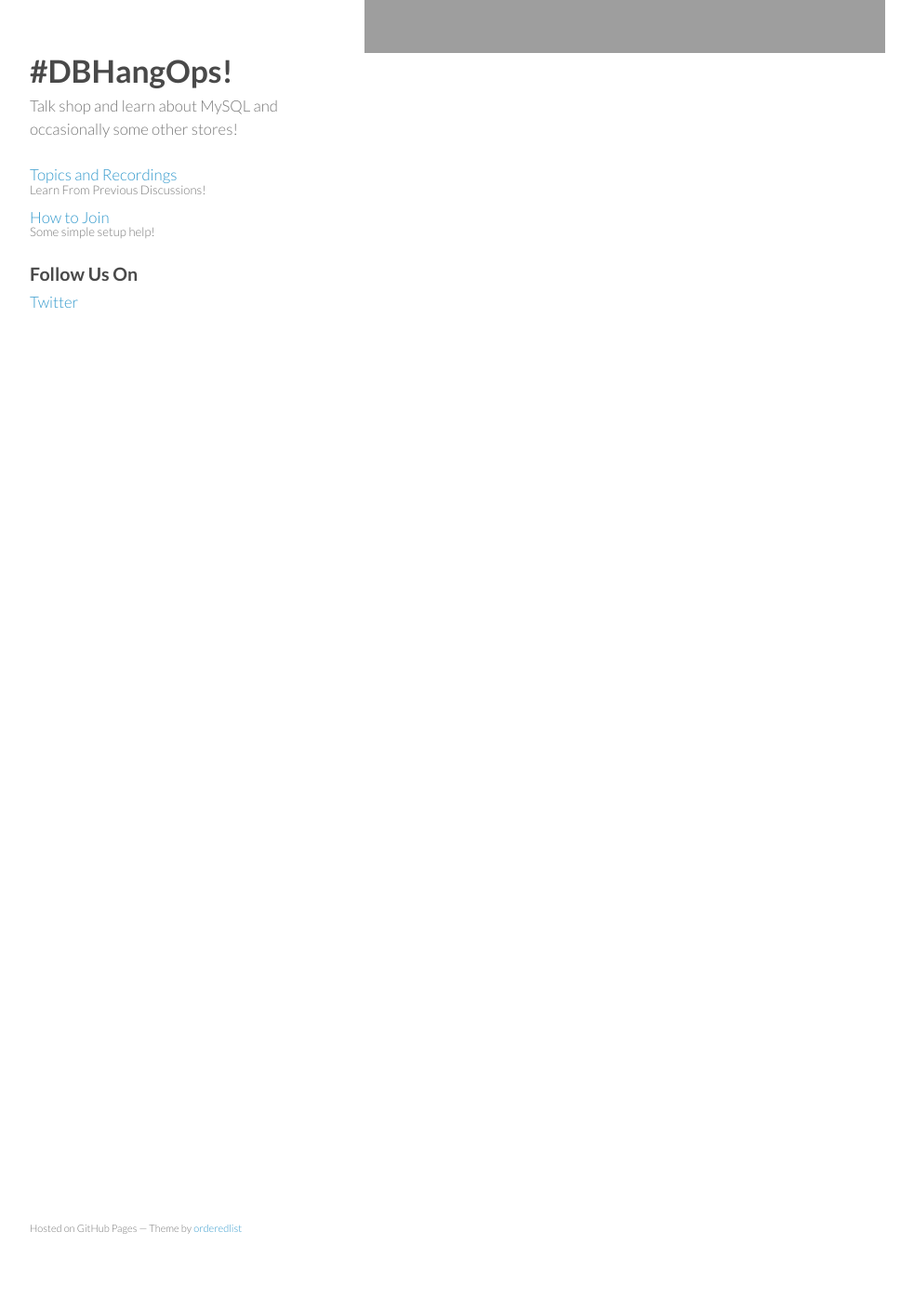
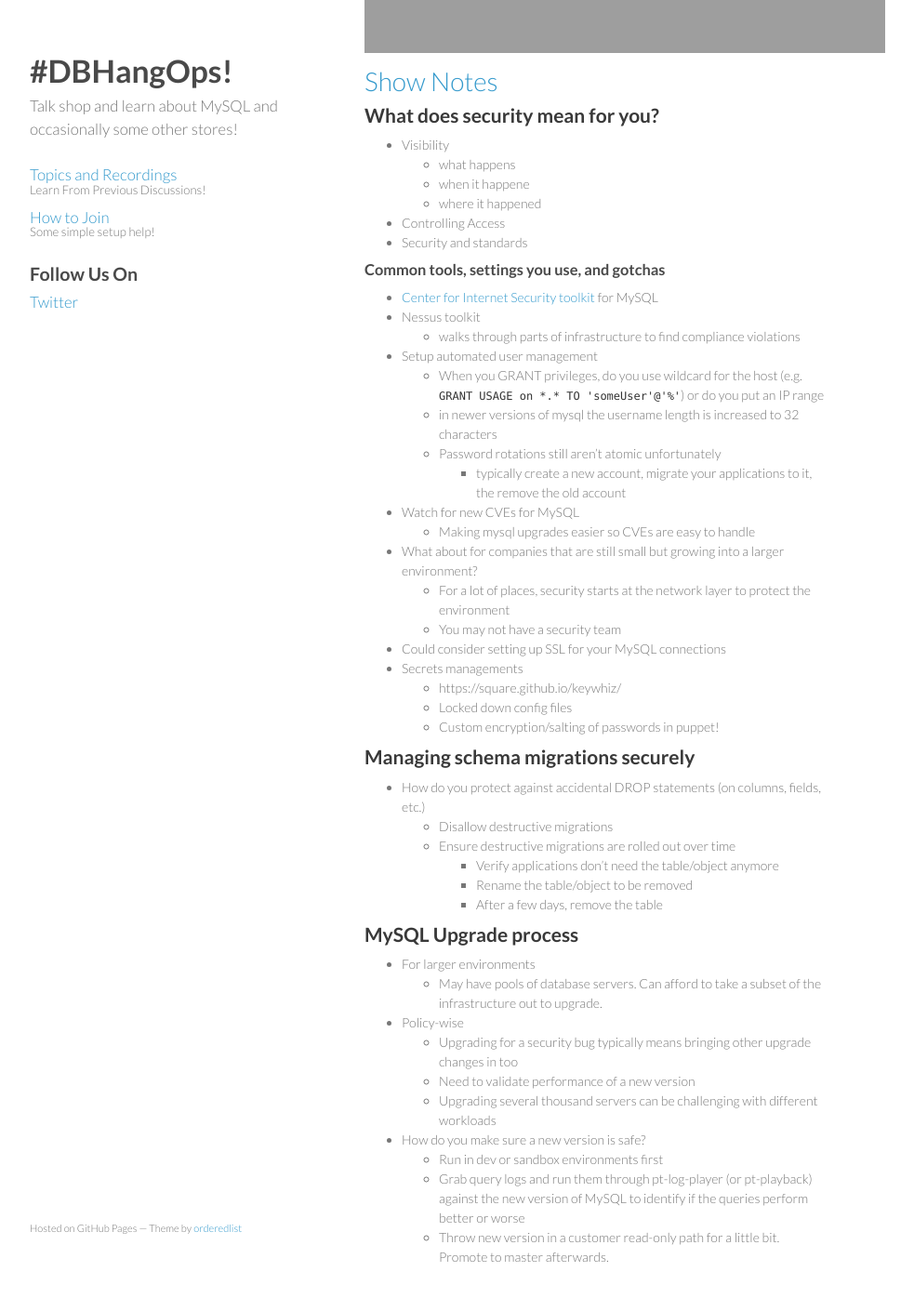
Before and after one commit to dbhangops/dbhangops.github.io, a Jekyll site: the page built from _posts/2015-07-22-dbhangops-072315-info-sec-and-you-also-more.markdown, in a window 1280 px wide and 1400 px high, scrolled down 909 px. Shown: the top 1396 px of the window at 93% size, without its empty margins (178-1161 px from the left). Built offline with Jekyll 4.4.1, drawn with Linux system fonts in a browser that asks for light colours; Markdown is read by kramdown in place of the engine named in the settings; grey boxes are pictures that could not be loaded.

Commit message:
Uploading show notes from last hangout

```diff
--- a/_posts/2015-07-22-dbhangops-072315-info-sec-and-you-also-more.markdown
+++ b/_posts/2015-07-22-dbhangops-072315-info-sec-and-you-also-more.markdown
@@ -45,3 +45,55 @@
 You can catch a livestream at:
 
 <iframe width="560" height="315" src="//www.youtube.com/embed/lh_QNKjCoSI" frameborder="0" allowfullscreen></iframe>
+
+
+<a href='#show-notes' id='show-notes'>Show Notes</a>
+==========
+
+## What does security mean for you?
+* Visibility
+  * what happens
+  * when it happene
+  * where it happened
+* Controlling Access
+* Security and standards
+
+### Common tools, settings you use, and gotchas
+* [Center for Internet Security toolkit](http://benchmarks.cisecurity.org/downloads/show-single/?file=mysql56.100) for MySQL
+* Nessus toolkit
+  * walks through parts of infrastructure to find compliance violations
+* Setup automated user management
+  * When you GRANT privileges, do you use wildcard for the host (e.g. `GRANT USAGE on *.* TO 'someUser'@'%'`) or do you put an IP range
+  * in newer versions of mysql the username length is increased to 32 characters
+  * Password rotations still aren't atomic unfortunately
+    * typically create a new account, migrate your applications to it, the remove the old account
+* Watch for new CVEs for MySQL
+  * Making mysql upgrades easier so CVEs are easy to handle
+* What about for companies that are still small but growing into a larger environment?
+  * For a lot of places, security starts at the network layer to protect the environment
+  * You may not have a security team
+* Could consider setting up SSL for your MySQL connections
+* Secrets managements
+  * https://square.github.io/keywhiz/
+  * Locked down config files
+  * Custom encryption/salting of passwords in puppet!
+
+## Managing schema migrations securely
+* How do you protect against accidental DROP statements (on columns, fields, etc.)
+  * Disallow destructive migrations
+  * Ensure destructive migrations are rolled out over time
+    * Verify applications don't need the table/object anymore
+    * Rename the table/object to be removed
+    * After a few days, remove the table
+
+## MySQL Upgrade process
+* For larger environments
+  * May have pools of database servers. Can afford to take a subset of the infrastructure out to upgrade.
+* Policy-wise
+  * Upgrading for a security bug typically means bringing other upgrade changes in too
+  * Need to validate performance of a new version
+  * Upgrading several thousand servers can be challenging with different workloads
+* How do you make sure a new version is safe?
+  * Run in dev or sandbox environments first
+  * Grab query logs and run them through pt-log-player (or pt-playback) against the new version of MySQL to identify if the queries perform better or worse
+  * Throw new version in a customer read-only path for a little bit. Promote to master afterwards.
```
